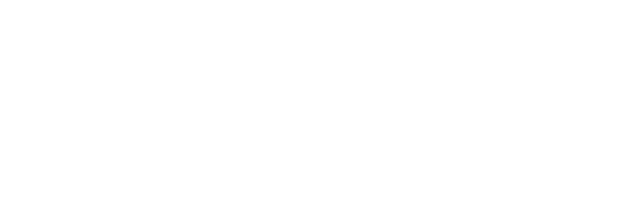
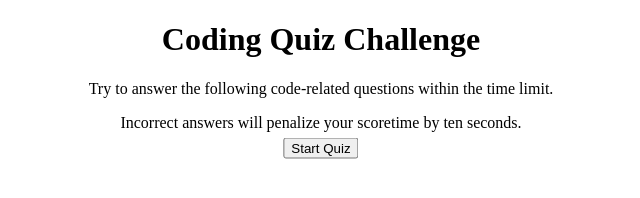
Before and after one commit to MANDYTSANG007/codeQuiz, a plain HTML site: page index.html in a window 1280 px wide. Shown: the whole page, without its empty margins (319-959 px from the left). Drawn offline with Linux system fonts and the light colour scheme; files that its build step writes are made by us from their sources; files whose address does not match are found by name.

Commit message:
initial, add Start Quiz button

```diff
--- a/index.html
+++ b/index.html
@@ -4,10 +4,14 @@
     <meta charset="UTF-8" />
     <meta name="viewport" content="width=device-width, initial-scale=1.0" />
     <meta http-equiv="X-UA-Compatible" content="ie=edge" />
-    <title>Code Quiz</title>
-    <link rel="stylesheet" href="style.css" />
+    <title>Coding Quiz Challenge</title>
+    <link rel="stylesheet" href="/Users/hmtsang/Desktop/UCBerkeleryBootcamp/Homework/CodeQuiz/style.css"/>
   </head>
   <body>
+      <h1>Coding Quiz Challenge</h1>
+      <p>Try to answer the following code-related questions within the time limit.</p>
+      <p>Incorrect answers will penalize your scoretime by ten seconds.</p>
+      <button type="button" class=btn>Start Quiz</button>
       <script src="script.js"></script>
   </body>
   </html>
--- a/style.css
+++ b/style.css
@@ -1,32 +1,10 @@
+h1, p{
+    text-align: center;
+}
 
-
-
-
-
-
-
-
-
-
-/*pseudocode
-create a counter to record score
-create a start button
-create a timer
-when the user presses on the button, it set off the timer
-once the timer starts, a prompt will be displayed to ask the first question
-check to see if the answer is answered correctly
-if true (when answer correctly)
-    - display "Wrong"
-    - move to the next question.
-if false (when answer incorrectly), subtract time from the clock
-when all questions are answered or when the time ran out, the game comes to an end.
-display a box asking user to input his/her initial
-when user clicks submit
-display highscores
-
-
-
-
-
-
-*/
+.btn {
+    text-align: center;
+    position: absolute;
+    transform: translate(-50%, -50%);
+    left: 50%;
+}
```
